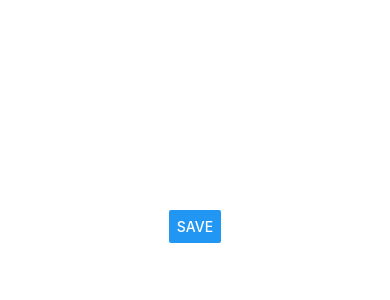
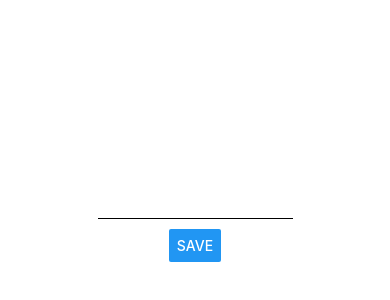
Before and after one commit to ddeath/progresso, a React Native app: screen / in a window 390 px wide. Shown: the part 204-504 px from the top of the page. Built offline with nearby package versions, Linux system fonts and the light colour scheme.

Commit message:
Add basic styling to LifeVisionForm component

```diff
--- a/src/components/LifeVisionForm/LifeVisionForm.tsx
+++ b/src/components/LifeVisionForm/LifeVisionForm.tsx
@@ -2,6 +2,7 @@ import * as Notifications from 'expo-notifications'
 import { useState } from 'react'
 import { Button, Text, TextInput } from 'react-native'
 
+import { styles } from './styles'
 import { useVisionStore } from '../../store'
 
 const sendLocalNotification = async () => {
@@ -54,7 +55,13 @@ export const LifeVisionForm = () => {
 
       {showForm && (
         <>
-          <TextInput value={lifeVisionDraft} onChangeText={updateLifeVisionDraft} />
+          <TextInput
+            value={lifeVisionDraft}
+            onChangeText={updateLifeVisionDraft}
+            editable={true}
+            multiline={true}
+            style={styles.visionTextInput}
+          />
           <Button
             title='Save'
             onPress={async () => {
--- /dev/null
+++ b/src/components/LifeVisionForm/styles.ts
@@ -0,0 +1,11 @@
+import { StyleSheet } from 'react-native'
+
+const black = '#000'
+export const styles = StyleSheet.create({
+  visionTextInput: {
+    borderBottomColor: black,
+    borderBottomWidth: 1,
+    margin: 10,
+    minWidth: 100,
+  },
+})
```
